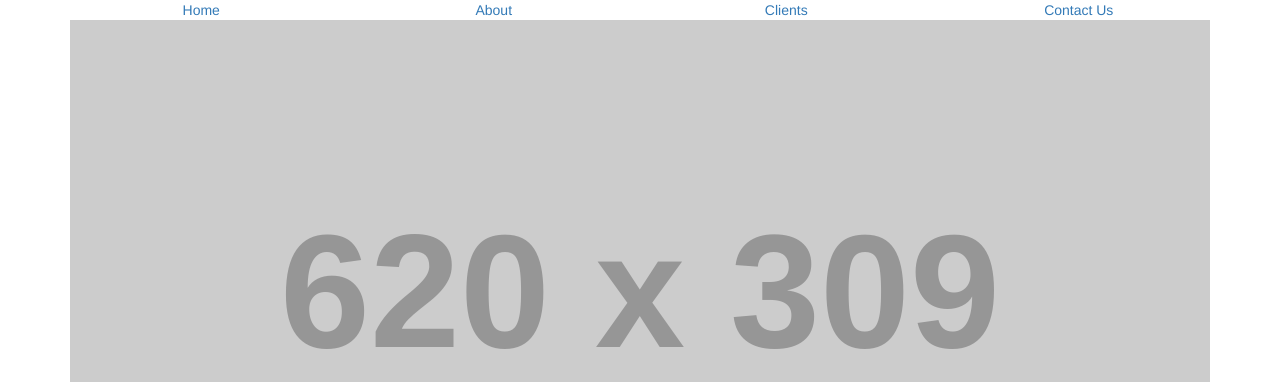
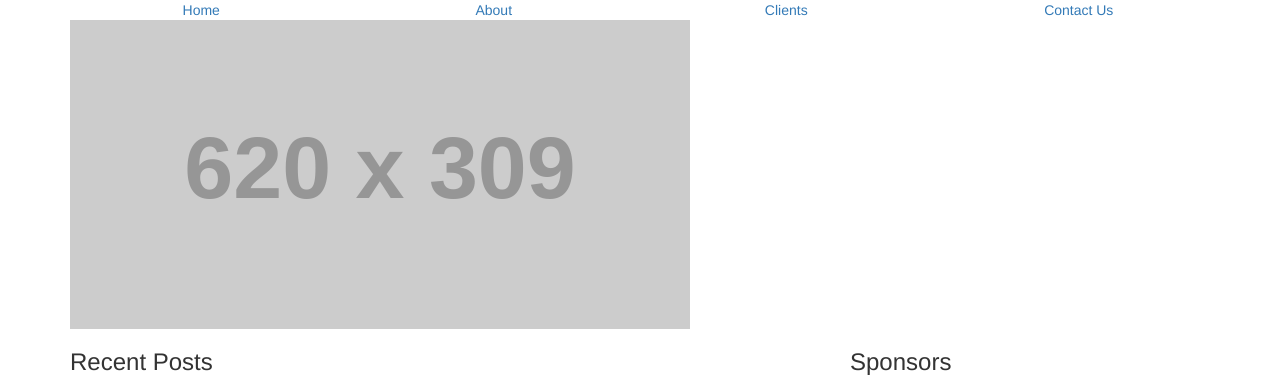
Before and after one commit to uagc-it-readiness/front-end-development-course-assignments, a plain HTML site: page Assignment22_Complete/Bootstrap/index.html in a window 1280 px wide. Shown: the top 382 px of the page. Drawn offline with nearby package versions, Linux system fonts and the light colour scheme; placeholder pictures from the web are drawn by us.

Commit message:
Adding assignment 22 bootstrap

```diff
--- a/Assignment22_Complete/Bootstrap/index.html
+++ b/Assignment22_Complete/Bootstrap/index.html
@@ -23,10 +23,9 @@
                     <a href="#" class="col-md-3 text-center">Contact Us</a>
                 </nav>
             </header>
-            <section class="container text-center">
-                <div class="row">
-                    <img src="http://placehold.it/620x309" class="col-xs-12 " />
-                </div>
+            <section class="container center-block">
+                    <img src="http://placehold.it/620x309" class="img-responsive" />
+                    <!--<img src="http://placehold.it/620x309" class="" />-->
             </section>
             <section class="container">
                 <div class="row">
```
